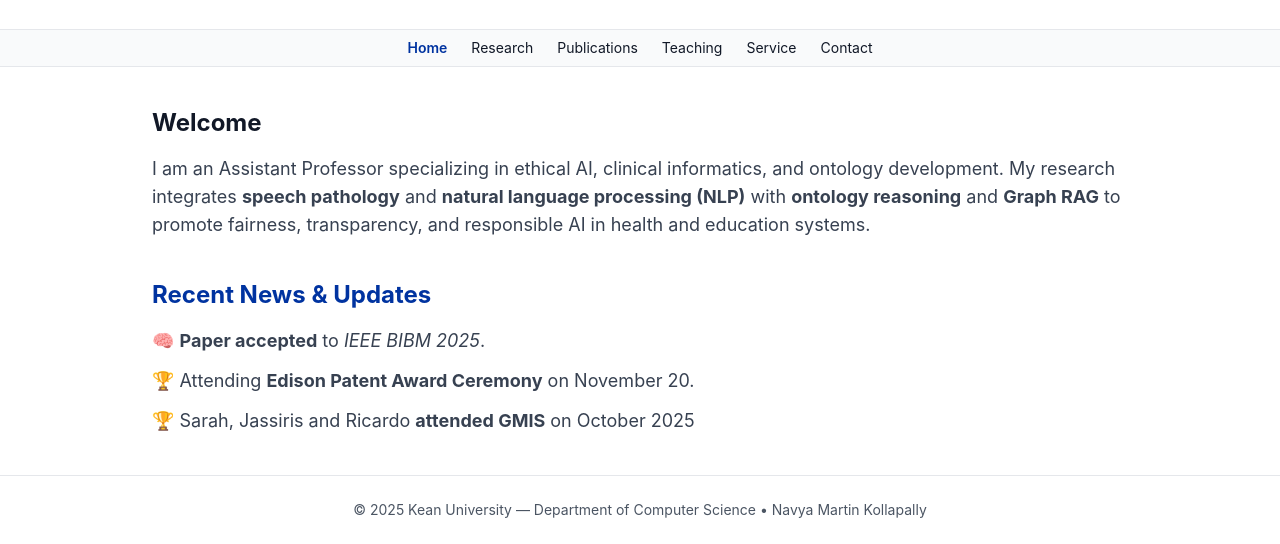
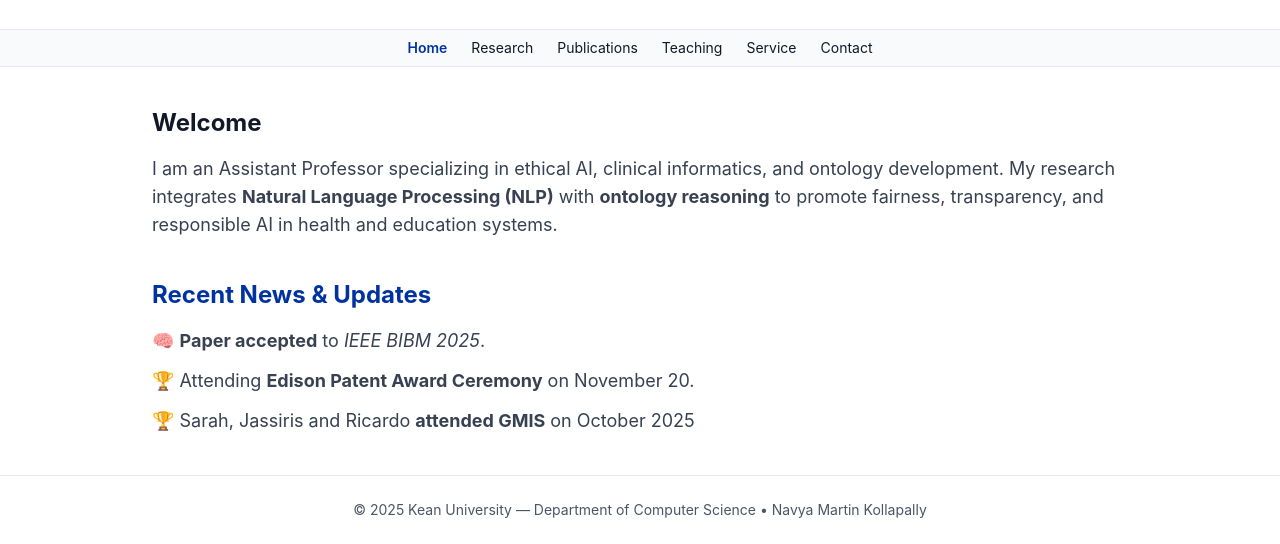
Before and after one commit to navya777/navya-kollapally, a plain HTML site: page index.html in a window 1280 px wide. Shown: the part 263-807 px from the top of the page. Drawn offline with nearby package versions, Linux system fonts and the light colour scheme.

Commit message:
Update index.html

```diff
--- a/index.html
+++ b/index.html
@@ -22,8 +22,8 @@
 <h2 class='text-2xl font-bold mb-4'>Welcome</h2>
 <p class='text-lg text-gray-700 mb-6'>
 I am an Assistant Professor specializing in ethical AI, clinical informatics, and ontology development.
-My research integrates <strong>speech pathology</strong> and <strong>natural language processing (NLP)</strong>
-with <strong>ontology reasoning</strong> and <strong>Graph RAG</strong> to promote fairness, transparency,
+My research integrates <strong>Natural Language Processing (NLP)</strong>
+with <strong>ontology reasoning</strong> to promote fairness, transparency,
 and responsible AI in health and education systems.
 </p>
 <section class="mt-10">
```
